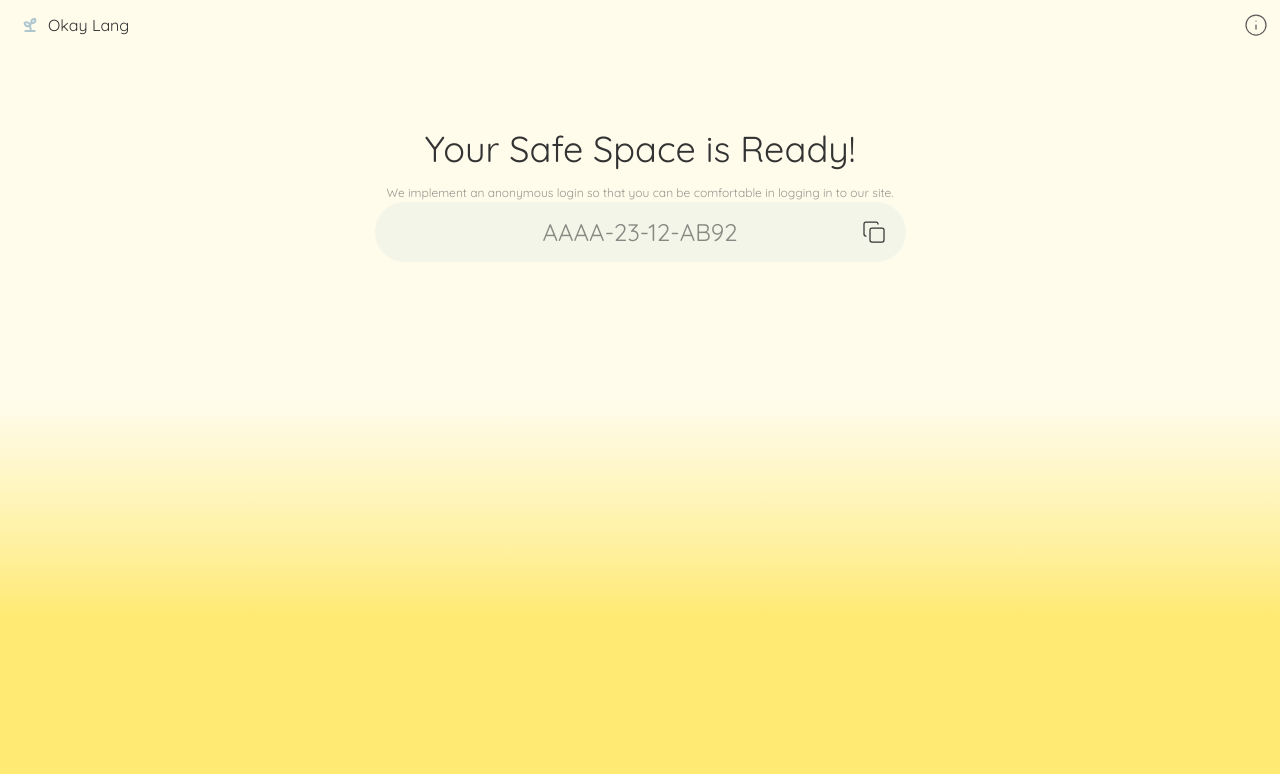
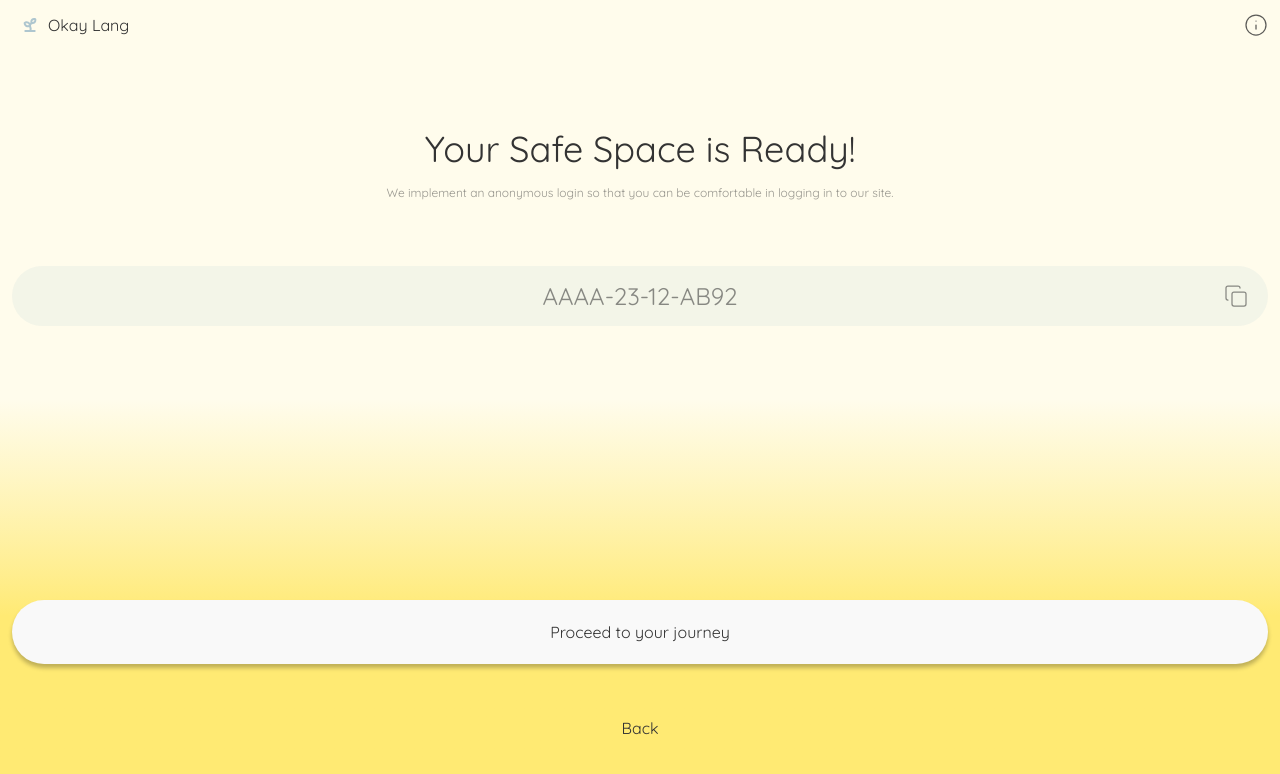
Before and after one commit to Lance19Kent/Okay-Lang, a Next.js app in the folder okay-lang-app/: page /generate-key in a window 1280 px wide. Shown: the top 774 px of the page. Built offline with nearby package versions, Linux system fonts and the light colour scheme.

Commit message:
Generation Key Page is Done

```diff
--- a/okay-lang-app/app/generate-key/page.tsx
+++ b/okay-lang-app/app/generate-key/page.tsx
@@ -2,7 +2,8 @@ import Link from "next/link";
 
 export default function KeyGenerationPage(){
     return(
-        <div className="px-3">
+        <div className="px-3 w-full flex flex-col justify-between h-screen">
+            <div className="flex flex-col gap-16">
                 <div className="w-full  px-3 flex flex-col gap-2">
                     <h1 className="text-[36px] text-charcoal text-center">Your Safe Space is Ready!</h1>
                     <p className="text-[12px] text-charcoal opacity-50 text-center">We implement an anonymous login so that you can be comfortable in logging in to our site.</p>
@@ -10,11 +11,20 @@ export default function KeyGenerationPage(){
                 <div className="w-full h-15 bg-[#aec6cf25] flex justify-center items-center rounded-full relative">
                     <h1 className="text-[#33333390] text-[24px]">AAAA-23-12-AB92</h1>
                     <svg width="24" height="24" viewBox="0 0 24 24" fill="none" xmlns="http://www.w3.org/2000/svg" className="absolute right-5">
-                    <path d="M20 8H10C8.89543 8 8 8.89543 8 10V20C8 21.1046 8.89543 22 10 22H20C21.1046 22 22 21.1046 22 20V10C22 8.89543 21.1046 8 20 8Z" stroke="#333333" stroke-width="1.25" stroke-linecap="round" stroke-linejoin="round"/>
-                    <path d="M4 16C2.9 16 2 15.1 2 14V4C2 2.9 2.9 2 4 2H14C15.1 2 16 2.9 16 4" stroke="#333333" stroke-width="1.25" stroke-linecap="round" stroke-linejoin="round"/>
+                        <path d="M20 8H10C8.89543 8 8 8.89543 8 10V20C8 21.1046 8.89543 22 10 22H20C21.1046 22 22 21.1046 22 20V10C22 8.89543 21.1046 8 20 8Z" stroke="#33333390" strokeWidth="1.25" strokeLinecap="round" strokeLinejoin="round"/>
+                        <path d="M4 16C2.9 16 2 15.1 2 14V4C2 2.9 2.9 2 4 2H14C15.1 2 16 2.9 16 4" stroke="#33333390" strokeWidth="1.25" strokeLinecap="round" strokeLinejoin="round"/>
                     </svg>
 
                 </div>
             </div>
+            <div className="w-full flex flex-col gap-8 pb-10">
+                <Link href="/generate-key" className="w-full block bg-[#F9F9F9] py-5 text-charcoal rounded-[124px] shadow-[0px_4px_4px_0px_rgba(0,0,0,0.25)] active:shadow-none active:translate-y-0.5 transition-all text-center">
+                Proceed to your journey
+                </Link>
+                <Link href="/" className="w-full block  py-5 text-charcoal rounded-[124px] active:shadow-none active:translate-y-0.5 transition-all text-center">
+                Back
+                </Link>
+            </div>
+        </div>
     );
 }
--- a/okay-lang-app/app/page.tsx
+++ b/okay-lang-app/app/page.tsx
@@ -14,7 +14,7 @@ export default function LandingPage() {
   return (
       <>
         <div className="h-screen flex flex-col justify-between pb-15">
-          <div className=" w-full flex flex-col items-center">
+          <div className=" w-full flex flex-col items-center px-3">
             <h1 className="text-[36px] text-charcoal">Hinga muna.</h1>
             <p className="text-[12px] text-charcoal opacity-50 text-center">A gentle space where people can check in with themselves without pressure, explanation, or judgment.</p>
             <img src="/svg/landing-vector.svg"></img>
```
Lines whose indentation alone changed are shown as unchanged.
